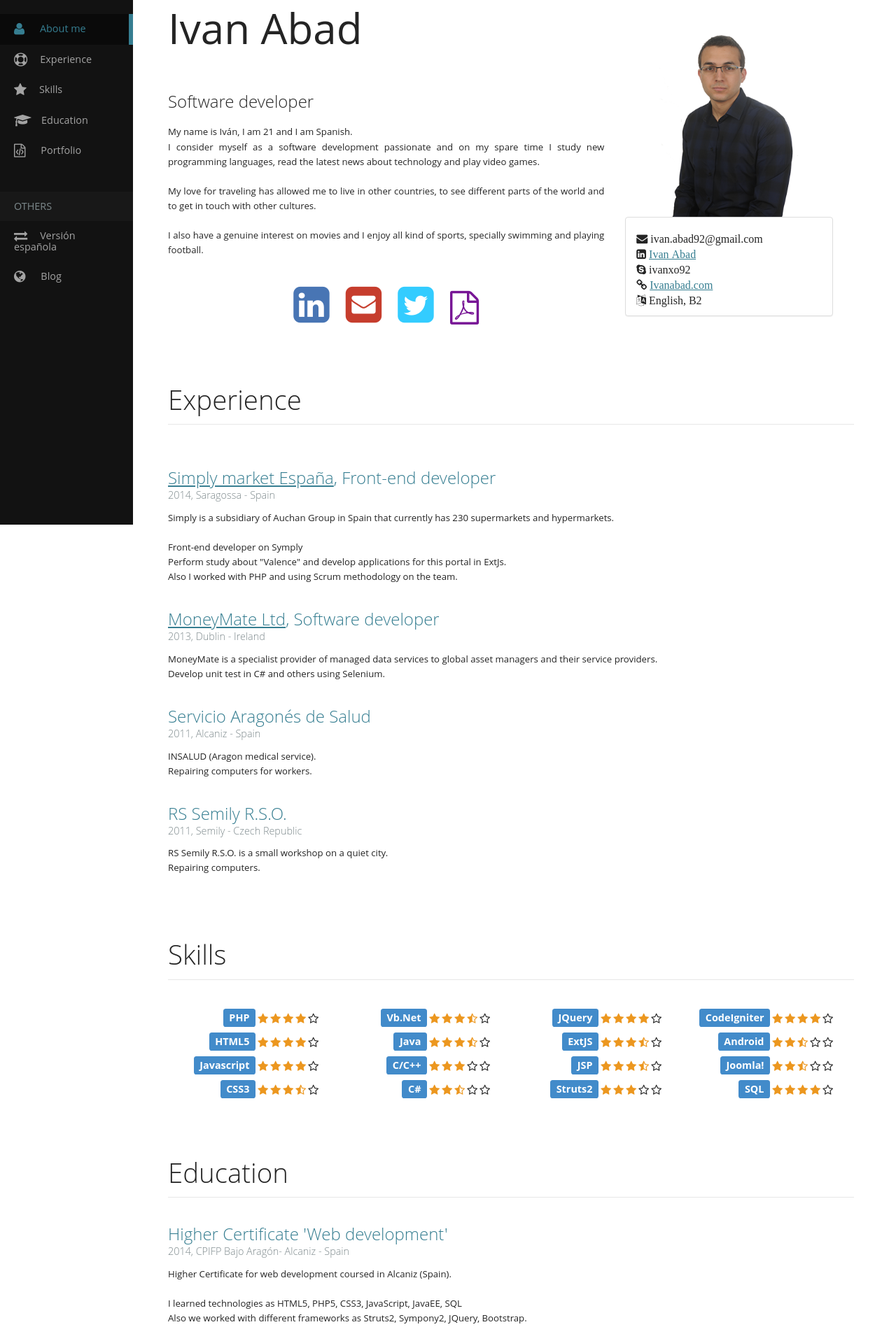
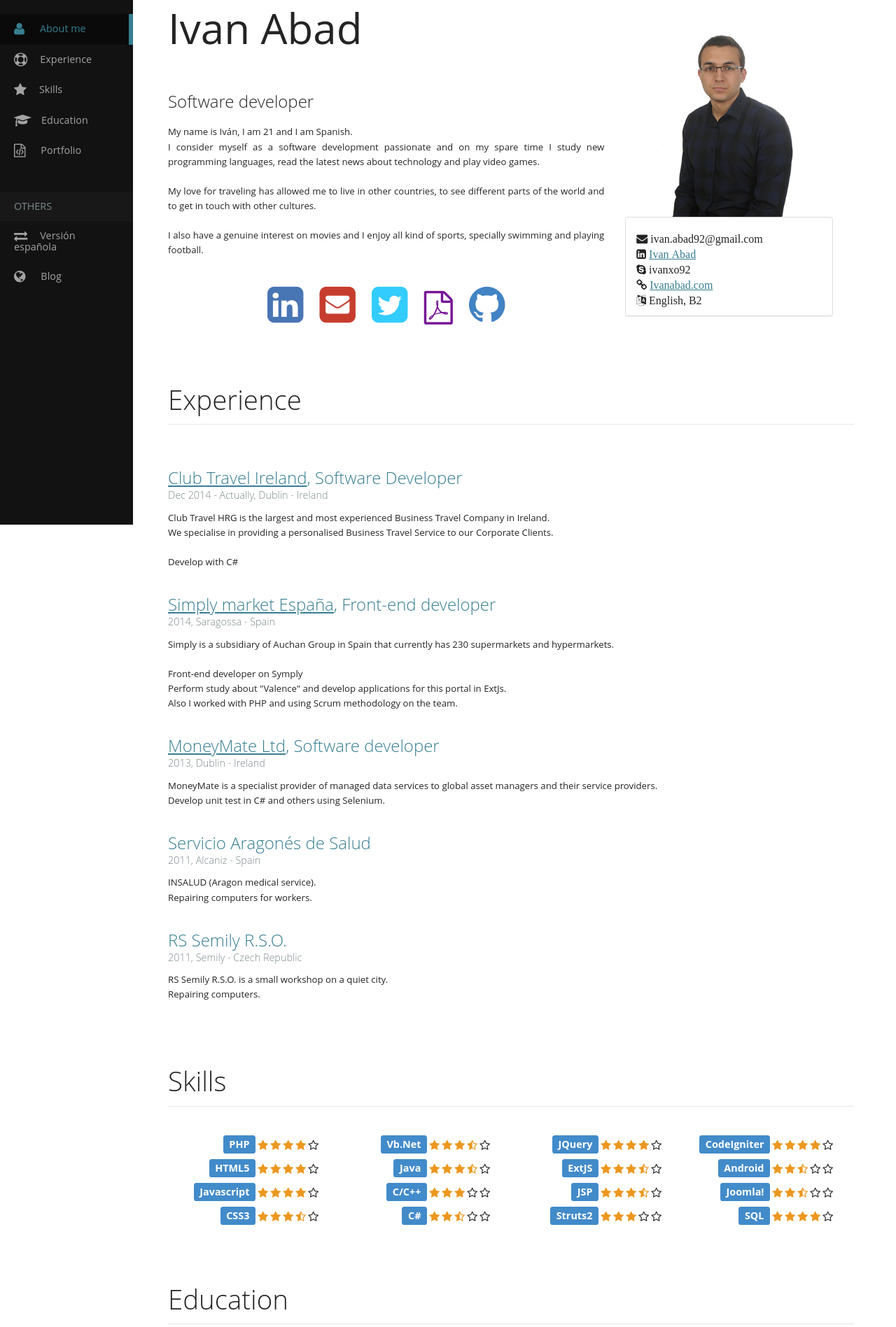
Before and after one commit to ElectNewt/PersonalWebpage, a PHP site: page / in a window 1280 px wide. Shown: the part 50-1947 px from the top of the page at 70% size. Run offline with PHP 8.4, Linux system fonts and the light colour scheme.

Commit message:
Add Clubtravel
Add club travel information in work experience and edit information
about time in other works

```diff
--- a/assets/css/estilo.css
+++ b/assets/css/estilo.css
@@ -167,7 +167,17 @@ text-decoration:none;
 	margin-right:10px;
 }
 .curriculum{
+	color:#771595 ;
 		margin-left: 10px;
 		margin-right:10px;
-		color:#771595 ;
+
 }
+.gitHub{
+	color:#4183c4 ;
+
+	margin-left: 10px;
+	margin-right:10px;
+}
+.gitHub:hover{
+	color: #000000;
+}
--- a/assets/funciones/eng_lang.php
+++ b/assets/funciones/eng_lang.php
@@ -58,6 +58,12 @@ define("ESTANCIA_SALUD_TIEMPO","2011, Alcaniz - Spain");
 define("ESTANCIA_SALUD_TRABAJANDO",'INSALUD (Aragon medical service).<br> Repairing computers for workers.');
 
 
+define("ESTANCIA_CLUBTRAVEL","<a href='http://corporate.clubtravel.ie/corporate-travel-agent-dublin' target='_blank'>Club Travel Ireland</a>, Software Developer");
+define("ESTANCIA_CLUBTRAVEL_TIEMPO","Dec 2014 - Actually, Dublin - Ireland");
+define("ESTANCIA_CLUBTRAVEL_TRABAJANDO",'Club Travel HRG is the largest and most experienced Business Travel Company in Ireland. <br>We specialise in providing a personalised Business Travel Service to our Corporate Clients.<br><br>Develop with C#');
+
+
+
 define("IMGLOVELY_DESCRIPCION","Final project of DAW (web development) course, Developed on HTM5+CSS3+JavaScript+PHP.<br>Using Bootstrap framework to the style and JQuery to facilitate Javascript <br> The application consist in an image uploader to put images on forums, html pages, share on Facebook/Twitter, etc.<br> Also allows users, comment, vote and valorate Images. <br> Create galeries and indexed on your own web page is other function of this app. <br>You can access to this web application here: <a href='http://www.imglovely.com' target='_blank'>Imglovely</a>");
 define("IMGLOVELY_PRESENTACION","You can find the presentation here: <a href='http://prezi.com/_xh6ss4zvk2w/?utm_campaign=share&utm_medium=copy&rc=ex0share' target='_blank' >imglovely on prezzi</a>");
 
--- a/index.php
+++ b/index.php
@@ -105,6 +105,7 @@ $_COOKIE["idioma"]="es";
 						<a data-toggle="tooltip" data-placement="bottom" title="Mail" class="btnTol"  href="mailto:ivan.abad92@gmail.com"> <span class="fa fa-envelope-square fa-5x correo"></span></a>
 						<a data-toggle="tooltip" data-placement="bottom" title="Twitter" class="btnTol" href="https://twitter.com/ivanxo92" target="_blank"> <span class="fa fa-twitter-square fa-5x twitter"></span></a>
 						<a data-toggle="tooltip" data-placement="bottom" title="curriculum vitae" class="btnTol" href="assets/otros/IVAN_ABAD_RESUME.pdf" target="_blank"> <span class="fa fa-file-pdf-o fa-4x curriculum"></span></a>
+						<a data-toggle="tooltip" data-placement="bottom" title="gitHub" class="btnTol" href="https://github.com/ElectNewt" target="_blank"> <span class="fa fa-github fa-5x gitHub"></span></a>
 
 					</div>
 
@@ -126,6 +127,16 @@ $_COOKIE["idioma"]="es";
 		</div>
 		<div id="p-experiencia" class="page">
 			<h1><?php echo EXPERIENCIA ?></h1>
+			<br><br>
+			<div class="row"> <!-- EStancia en simply -->
+				<div class="col-md-12">
+					<h2><?php echo ESTANCIA_CLUBTRAVEL ?></h2>
+					<h3><?php echo ESTANCIA_CLUBTRAVEL_TIEMPO ?></h3>
+					<p class="text-justify"><?php echo ESTANCIA_CLUBTRAVEL_TRABAJANDO ?></p>
+				</div>
+
+			</div>
+
 			<br><br>
 			<div class="row"> <!-- EStancia en simply -->
 				<div class="col-md-12">
```
Also changed, not shown: assets/funciones/esp_lang.php (+6 -2 lines).
